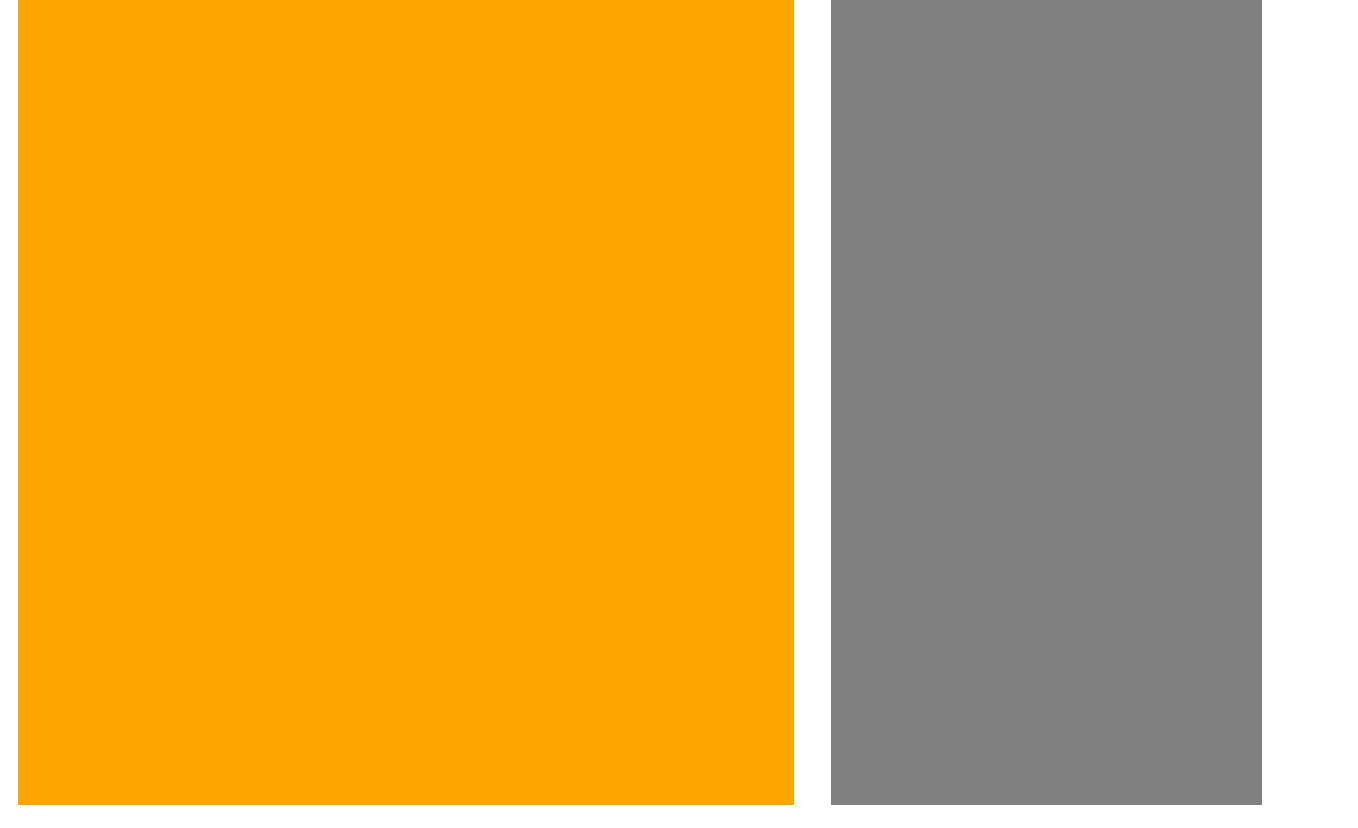
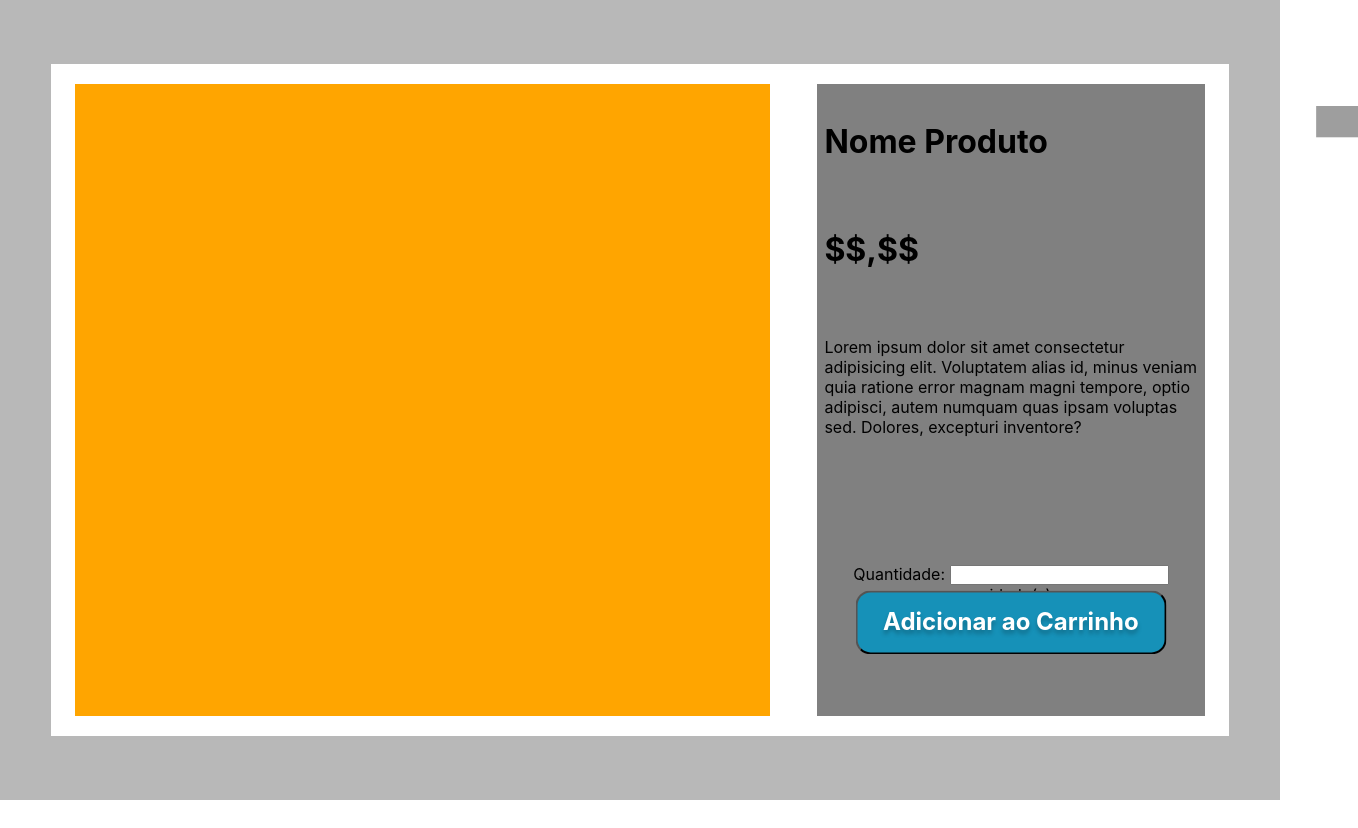
Before and after one commit to LuanTerra-Apollo/Grupo6-React-Serratec, a React (Vite) app in the folder shopix/: page /produto in a window 1280 px wide. Shown: the whole page, 1358 px wide, since content can reach past the window. After the commit the page ends 800 px from the top, so only its background shows below. Built offline with nearby package versions, Linux system fonts and the light colour scheme; grey boxes are pictures that could not be loaded.

Commit message:
Tela de Produto em andamento

```diff
--- /dev/null
+++ b/shopix/src/components/components/CardProduto.jsx
@@ -0,0 +1,72 @@
+import React from 'react'
+import styled from 'styled-components'
+import { Button } from '../styles/Buttons.style'
+
+const CardProdutoStyled = styled.div`
+    display: flex;
+    justify-content: space-around;
+    align-items: center;
+    width: ${(prop) => prop.width};
+    height: ${(prop) => prop.height};
+    background-color: white;
+
+    .divImagem {
+      height: 94%;
+      width: 59%;
+      background-color: orange;
+    }
+
+    .divProduto {
+      display: flex;
+      flex-direction: column;
+      justify-content: space-around;
+
+
+      height: 94%;
+      width: 33%;
+      background-color: gray;
+
+      h1{
+        padding-left: 2%;
+        padding-top: 2%;
+      }
+
+      p{
+        padding: 2%
+      }
+
+      .botao {
+        margin-left: 50%;
+        transform: translate(-50%, -50%);
+      }
+
+      .quantidade {
+        text-align: center;
+        transform: translate(0, 90%)
+      }
+    }
+
+    img {
+      height: 4%;
+      position: absolute;
+      transform: translate(1170%, -870%)
+    }
+`
+
+const CardProduto = () => {
+  return (
+    <CardProdutoStyled height='84%' width='92%'>
+        <div className='divImagem'></div>
+        <div className='divProduto'>
+          <h1>Nome Produto</h1>
+          <img src="https://i.imgur.com/mKjFPY5.png" alt="" />
+          <h1>$$,$$</h1>
+          <p>Lorem ipsum dolor sit amet consectetur adipisicing elit. Voluptatem alias id, minus veniam quia ratione error magnam magni tempore, optio adipisci, autem numquam quas ipsam voluptas sed. Dolores, excepturi inventore?</p>
+          <p className='quantidade'>Quantidade: <input type="number" /> unidade(s)</p>
+          <Button className='botao' height='10%' width='80%'>Adicionar ao Carrinho</Button>
+        </div>
+    </CardProdutoStyled>
+  )
+}
+
+export default CardProduto
--- a/shopix/src/components/styles/CardProduto.style.jsx
+++ /dev/null
@@ -1,10 +0,0 @@
-import styled from 'styled-components'
-
-export const CardProduto = styled.div`
-    display: flex;
-    justify-content: space-around;
-    align-items: center;
-    width: ${(prop) => prop.width};
-    height: ${(prop) => prop.height};
-    background-color: white;
-`
--- a/shopix/src/pages/Produto/Produto.jsx
+++ b/shopix/src/pages/Produto/Produto.jsx
@@ -1,13 +1,10 @@
-import { CardProduto } from "../../components/styles/CardProduto.style"
+import CardProduto from "../../components/components/CardProduto"
 import { Wrapper } from "../../components/styles/Wrapper.style"
 
 const Produto = () => {
     return (
         <Wrapper>
-            <CardProduto height='856px' width='1321px'>
-                <div style={{height: '810px', width: '776px', backgroundColor: 'orange'}}></div>
-                <div style={{height: '810px', width: '431px', backgroundColor: 'gray'}}></div>
-            </CardProduto>
+            <CardProduto />
         </Wrapper>
     )
 }
```
Also changed, not shown: shopix/src/components/components/CardInfoProduto.jsx (deleted, +0 -7 lines).
